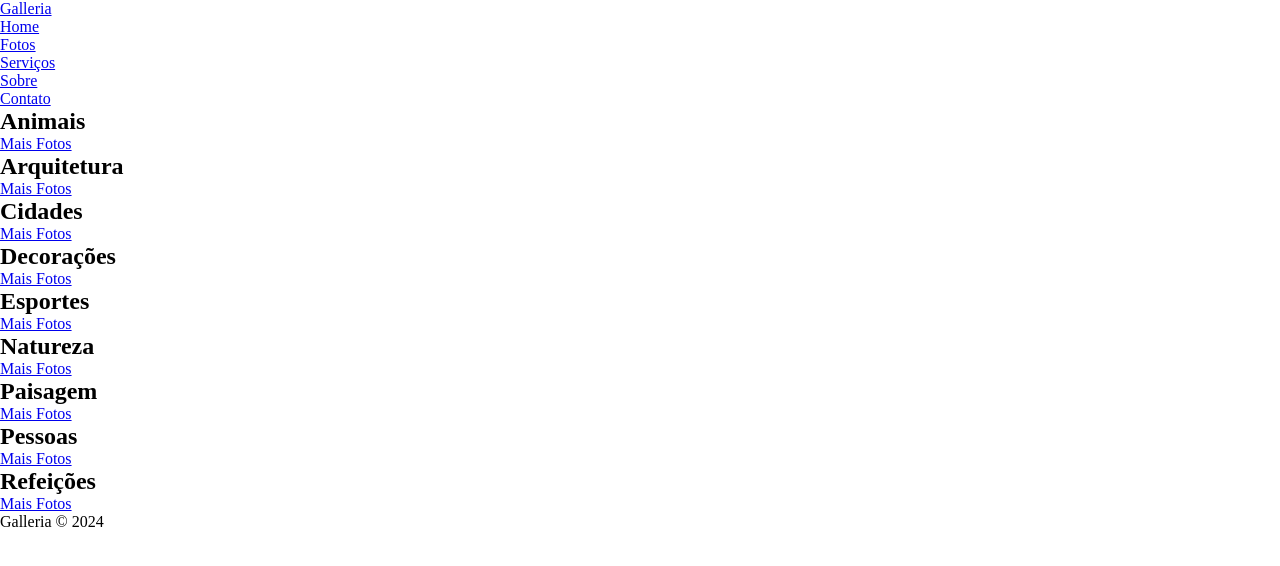
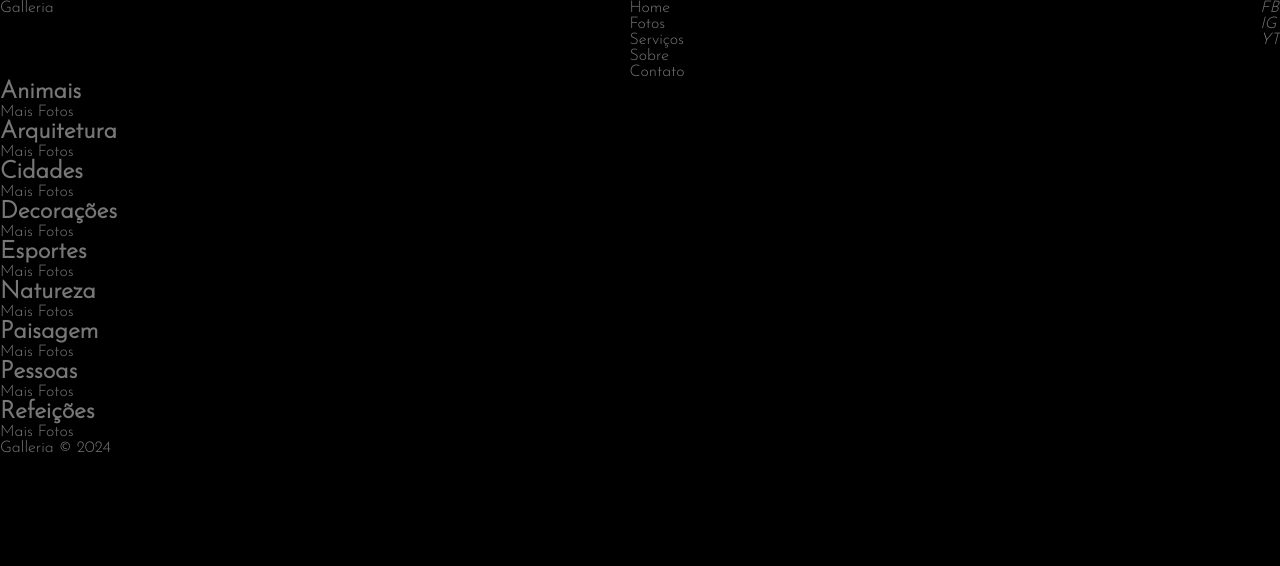
Before and after one commit to LuisBraga31/projectGalleria, a React (Vite) app: page / in a window 1280 px wide. Shown: the top 566 px of the page. Built offline with nearby package versions, Linux system fonts and the light colour scheme.

Commit message:
Iniciando estilização e criando mixins

```diff
--- a/src/components/Header/index.jsx
+++ b/src/components/Header/index.jsx
@@ -16,6 +16,14 @@ export default function Header() {
                 </ul>
             </nav>
 
+            <div className="header-social-media">
+            <ul>
+                <li> <a href="#"> <i> FB </i> </a> </li>
+                <li> <a href="#"> <i> IG </i> </a> </li>
+                <li> <a href="#"> <i> YT </i> </a> </li>
+            </ul>
+            </div>
+
         </header>
     )
 
--- /dev/null
+++ b/src/styles/_mixins.sass
@@ -0,0 +1,6 @@
+@use 'variables'
+
+@mixin container
+    max-width: variables.$container-width
+    padding: 1.5rem 0
+    margin: 0 auto
--- a/src/styles/components/header.sass
+++ b/src/styles/components/header.sass
@@ -0,0 +1,5 @@
+@use '../variables'
+
+.header
+    display: flex
+    justify-content: space-between
--- a/src/styles/style.sass
+++ b/src/styles/style.sass
@@ -1,4 +1,20 @@
+@use 'variables'
+@import url('https://fonts.googleapis.com/css2?family=Josefin+Sans:wght@300&display=swap')
+
 *
     margin: 0
     padding: 0
     box-sizing: border-box
+    font-family: 'Josefin Sans'
+
+body
+    background: variables.$bg-color
+    color: variables.$text-color
+
+    a
+        color: variables.$text-color
+        text-decoration: none
+        transition: .4s
+
+    ul
+        list-style: none
```
